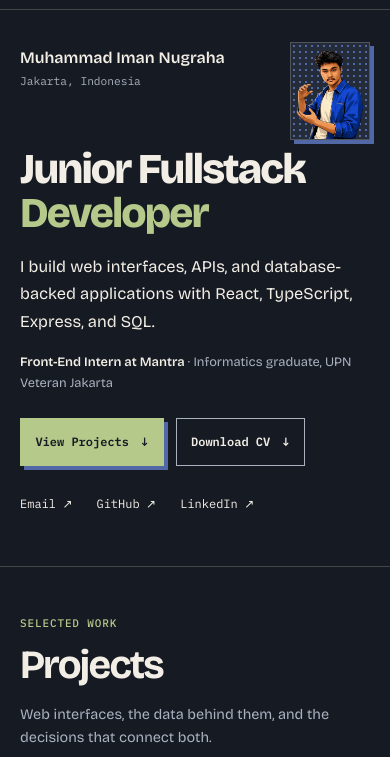
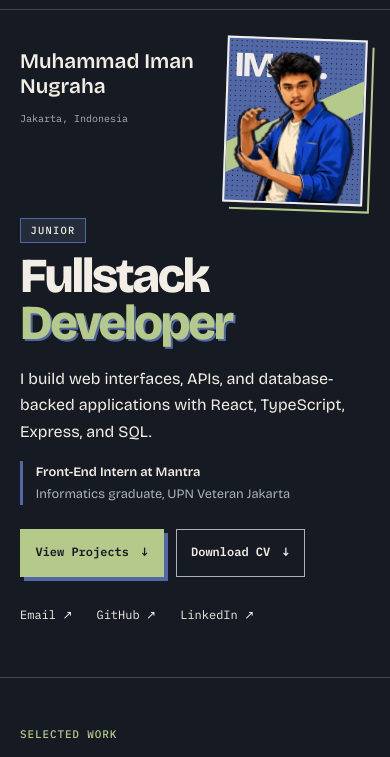
Before and after one commit to Jokskuyy/LandingPageIman, a website: page index.html in a window 390 px wide. Shown: the part 59-816 px from the top of the page. Drawn offline with nearby package versions, Linux system fonts and the light colour scheme.

Commit message:
design: give portfolio hero a comic cover composition

```diff
--- a/index.html
+++ b/index.html
@@ -10,7 +10,7 @@
   <link rel="preconnect" href="https://fonts.googleapis.com" />
   <link rel="preconnect" href="https://fonts.gstatic.com" crossorigin />
   <link href="https://fonts.googleapis.com/css2?family=Bricolage+Grotesque:opsz,wdth,wght@12..96,75..100,400..800&family=IBM+Plex+Mono:wght@400;500;600&display=swap" rel="stylesheet" />
-  <link rel="stylesheet" href="styles/site.css" />
+  <link rel="stylesheet" href="styles/site.css?v=20260909-hero" />
   <script src="parallax.js" defer></script>
 </head>
 <body>
@@ -32,9 +32,9 @@
       <div class="page-shell hero-grid">
         <div class="hero-copy">
           <div class="hero-name"><p>Muhammad Iman Nugraha</p><p class="location">Jakarta, Indonesia</p></div>
-          <h1 id="hero-heading" class="hero-title">Junior Fullstack <span>Developer</span></h1>
+          <h1 id="hero-heading" class="hero-title"><span class="hero-seniority">Junior</span> Fullstack <span class="hero-role">Developer</span></h1>
           <p class="hero-description">I build web interfaces, APIs, and database-backed applications with React, TypeScript, Express, and SQL.</p>
-          <p class="hero-proof"><strong>Front-End Intern at Mantra</strong><span aria-hidden="true"> · </span>Informatics graduate, UPN Veteran Jakarta</p>
+          <p class="hero-proof"><strong>Front-End Intern at Mantra</strong><span class="hero-education">Informatics graduate, UPN Veteran Jakarta</span></p>
           <div class="hero-actions">
             <a class="action action-primary" href="#projects">View Projects <span aria-hidden="true">↓</span></a>
             <a class="action action-secondary" href="output/pdf/muhammad-iman-nugraha-cv.pdf" download data-cv-link>Download CV <span aria-hidden="true">↓</span></a>
@@ -46,8 +46,8 @@
           </div>
         </div>
         <figure class="hero-visual">
-          <div class="portrait-frame"><img class="hero-avatar" src="imgs/iman-avatar-comic-sage.webp" width="1086" height="1448" fetchpriority="high" alt="Comic portrait of Muhammad Iman Nugraha wearing a cobalt jacket" /></div>
-          <figcaption>Open to junior developer roles</figcaption>
+          <div class="portrait-frame"><span class="portrait-lettering" aria-hidden="true">IMAN.</span><img class="hero-avatar" src="imgs/iman-avatar-comic-sage.webp" width="1086" height="1448" fetchpriority="high" alt="Comic portrait of Muhammad Iman Nugraha wearing a cobalt jacket" /></div>
+          <figcaption><span class="availability-dot" aria-hidden="true"></span>Open to junior developer roles</figcaption>
         </figure>
       </div>
     </section>
--- a/styles/input.css
+++ b/styles/input.css
@@ -60,16 +60,19 @@
   .mobile-menu nav a { display: block; padding: 0.8rem 0.75rem; font-family: "IBM Plex Mono", monospace; font-size: 0.8rem; }
   .mobile-menu nav a:hover { color: var(--ink); background: var(--lime); }
 
-  #hero { padding: 3rem 0 3.5rem; }
-  .hero-grid { display: grid; grid-template-columns: minmax(0, 1fr) 285px; align-items: center; gap: 4.25rem; position: relative; }
-  .hero-name { font-size: 1.05rem; font-weight: 600; }
+  #hero { padding: 2.75rem 0 3rem; }
+  .hero-grid { display: grid; grid-template-columns: minmax(0, 1fr) 390px; align-items: center; gap: 3rem; position: relative; }
+  .hero-copy { min-width: 0; position: relative; z-index: 1; }
+  .hero-name { font-size: 1.15rem; font-weight: 600; }
   .location { margin-top: 0.25rem; font-family: "IBM Plex Mono", monospace; font-size: 0.7rem; font-weight: 400; color: var(--steel); }
-  .hero-title { margin-top: 1.4rem; font-size: clamp(2.85rem, 5.6vw, 4.6rem); font-weight: 800; line-height: 1.02; letter-spacing: -0.045em; text-wrap: initial; }
-  .hero-title span { display: block; color: var(--lime); }
-  .hero-description { max-width: 35rem; margin-top: 1.25rem; color: var(--paper); font-size: 1.125rem; line-height: 1.6; }
-  .hero-proof { max-width: 36rem; margin-top: 1rem; color: var(--steel); font-size: 0.825rem; line-height: 1.7; }
-  .hero-proof strong { color: var(--paper); font-weight: 600; }
-  .hero-actions { display: flex; flex-wrap: wrap; gap: 0.875rem; margin-top: 1.75rem; }
+  .hero-title { margin-top: 1.4rem; font-size: clamp(3.8rem, 6.7vw, 5.8rem); font-weight: 800; line-height: 0.97; letter-spacing: -0.05em; text-wrap: initial; }
+  .hero-seniority { display: block; width: fit-content; margin-bottom: 0.75rem; padding: 0.3rem 0.6rem; border: 1px solid var(--cobalt); color: var(--paper); background: var(--raised); font-family: "IBM Plex Mono", monospace; font-size: 0.75rem; font-weight: 500; line-height: 1.3; letter-spacing: 0.12em; text-transform: uppercase; }
+  .hero-role { display: block; width: fit-content; color: var(--lime); text-shadow: 3px 3px 0 var(--cobalt); }
+  .hero-description { max-width: 33rem; margin-top: 1.5rem; color: var(--paper); font-size: 1.05rem; line-height: 1.65; }
+  .hero-proof { max-width: 36rem; margin-top: 1.25rem; border-left: 3px solid var(--cobalt); padding-left: 0.8rem; color: var(--steel); font-size: 0.8rem; line-height: 1.7; }
+  .hero-proof strong { display: block; color: var(--paper); font-weight: 600; }
+  .hero-education { display: block; }
+  .hero-actions { display: flex; flex-wrap: wrap; gap: 0.875rem; margin-top: 1.5rem; }
   .action { display: inline-flex; align-items: center; justify-content: center; gap: 0.75rem; min-height: 3rem; padding: 0.75rem 1.1rem; border: 1px solid var(--line); font-family: "IBM Plex Mono", monospace; font-size: 0.75rem; font-weight: 600; line-height: 1.4; }
   .action-primary { background: var(--lime); color: var(--ink); border-color: var(--lime); box-shadow: 4px 4px 0 var(--cobalt); }
   .action-primary:hover { background: var(--paper); border-color: var(--paper); color: var(--ink); }
@@ -77,10 +80,13 @@
   .action-secondary:hover { border-color: var(--lime); color: var(--lime); }
   .social-links { display: flex; flex-wrap: wrap; gap: 1.5rem; margin-top: 1rem; font-family: "IBM Plex Mono", monospace; font-size: 0.75rem; }
   .social-links a { display: inline-flex; align-items: center; gap: 0.4rem; min-height: 2.75rem; }
-  .hero-visual { width: 100%; padding-right: 0.5rem; }
-  .portrait-frame { border: 1px solid var(--line); background-color: var(--raised); background-image: radial-gradient(var(--cobalt) 1px, transparent 1px); background-size: 10px 10px; box-shadow: 9px 9px 0 var(--cobalt); }
-  .hero-avatar { width: 100%; height: 335px; object-fit: contain; object-position: center bottom; }
-  .hero-visual figcaption { margin-top: 1.4rem; color: var(--steel); text-align: center; font-family: "IBM Plex Mono", monospace; font-size: 0.625rem; }
+  .hero-visual { position: relative; width: 100%; padding: 0.75rem 0.75rem 0; transform: rotate(2deg); }
+  .portrait-frame { position: relative; isolation: isolate; height: 440px; border: 2px solid var(--paper); background-color: var(--cobalt); background-image: radial-gradient(var(--ink) 0.8px, transparent 0.8px); background-size: 7px 7px; box-shadow: 10px 10px 0 var(--ink), 12px 12px 0 var(--lime); }
+  .portrait-frame::before { content: ""; position: absolute; inset: 0; z-index: -1; background: var(--lime); clip-path: polygon(0 64%, 100% 24%, 100% 43%, 0 83%); }
+  .portrait-lettering { position: absolute; top: 1.5rem; left: 1.1rem; color: var(--paper); font-size: 5.9rem; font-weight: 800; line-height: 1; letter-spacing: -0.065em; }
+  .hero-avatar { position: absolute; bottom: 0; left: -4%; max-width: none; width: 108%; height: 425px; object-fit: contain; object-position: center bottom; filter: drop-shadow(-3px 0 0 var(--ink)) drop-shadow(3px 0 0 var(--ink)); }
+  .hero-visual figcaption { position: relative; display: flex; align-items: center; justify-content: center; gap: 0.55rem; width: fit-content; margin: -0.6rem auto 0; padding: 0.8rem 1rem; border: 2px solid var(--ink); color: var(--ink); background: var(--paper); box-shadow: 4px 4px 0 var(--ink); transform: rotate(-4deg); font-family: "IBM Plex Mono", monospace; font-size: 0.65rem; font-weight: 500; }
+  .availability-dot { width: 7px; height: 7px; border-radius: 50%; background: var(--cobalt); }
 
   .section-block { padding-block: 4.5rem; border-top: 1px solid var(--line); }
   .projects-section { padding-top: 3rem; }
@@ -168,9 +174,11 @@
 
   @media (max-width: 1023px) {
     .page-shell { width: calc(100% - 3rem); }
-    .hero-grid { grid-template-columns: minmax(0, 1fr) 220px; gap: 2rem; }
-    .hero-avatar { height: 290px; }
-    .hero-title { font-size: 3.5rem; }
+    .hero-grid { grid-template-columns: minmax(0, 1fr) 290px; gap: 2rem; }
+    .portrait-frame { height: 360px; }
+    .hero-avatar { height: 340px; }
+    .portrait-lettering { font-size: 4.8rem; left: 0.7rem; }
+    .hero-title { font-size: 4.1rem; }
     .hero-description { font-size: 1rem; }
     .desktop-nav { gap: 1rem; }
     .project-body { padding: 1.35rem; }
@@ -182,17 +190,21 @@
     .desktop-nav { display: none; }
     .mobile-menu { display: block; }
     .site-header > div { min-height: 4.25rem; }
-    #hero { padding: 2rem 0 2.5rem; }
+    #hero { padding: 1.75rem 0 2.5rem; }
     .hero-grid { display: block; }
-    .hero-name { min-height: 5.25rem; padding-top: 0.25rem; max-width: calc(100% - 110px); font-size: 1rem; line-height: 1.45; }
-    .hero-title { margin-top: 1.3rem; font-size: clamp(2.65rem, 8.5vw, 3.5rem); line-height: 1.05; }
-    .hero-description { margin-top: 1.1rem; max-width: 32rem; font-size: 1.025rem; line-height: 1.65; }
+    .hero-name { min-height: 10.25rem; padding-top: 0.75rem; max-width: calc(100% - 160px); font-size: 1.3rem; line-height: 1.2; }
+    .location { margin-top: 0.7rem; font-size: 0.625rem; line-height: 1.6; }
+    .hero-title { margin-top: 1rem; font-size: clamp(2.9rem, 12.5vw, 4rem); line-height: 0.98; }
+    .hero-seniority { font-size: 0.65rem; margin-bottom: 0.6rem; }
+    .hero-role { text-shadow: 2px 2px 0 var(--cobalt); }
+    .hero-description { margin-top: 1.1rem; max-width: 32rem; font-size: 1rem; line-height: 1.65; }
     .hero-proof { margin-top: 1rem; max-width: 32rem; font-size: 0.8rem; }
     .hero-actions { gap: 0.75rem; margin-top: 1.5rem; }
     .hero-actions .action { padding-inline: 0.9rem; }
-    .hero-visual { position: absolute; top: 0; right: 0; width: 80px; padding-right: 0; }
-    .hero-avatar { height: 96px; }
-    .portrait-frame { box-shadow: 4px 4px 0 var(--cobalt); background-size: 6px 6px; }
+    .hero-visual { position: absolute; top: 0; right: 5px; width: 140px; padding: 0; }
+    .hero-avatar { height: 162px; }
+    .portrait-frame { height: 166px; box-shadow: 5px 5px 0 var(--ink), 7px 7px 0 var(--lime); background-size: 5px 5px; }
+    .portrait-lettering { top: 0.55rem; left: 0.35rem; font-size: 2.2rem; }
     .hero-visual figcaption { display: none; }
     .section-block { padding-block: 3rem; }
     .section-heading { display: block; margin-bottom: 1.5rem; }
@@ -227,7 +239,9 @@
   }
   @media (max-width: 359px) {
     .page-shell { width: calc(100% - 2rem); }
-    .hero-title { font-size: 2.4rem; }
+    .hero-title { font-size: 2.8rem; }
+    .hero-name { font-size: 1.15rem; max-width: calc(100% - 145px); }
+    .hero-visual { width: 126px; }
     .hero-actions .action { padding-inline: 0.65rem; gap: 0.4rem; font-size: 0.7rem; }
   }
   @media (prefers-reduced-motion: reduce) {
--- a/tests/harness.js
+++ b/tests/harness.js
@@ -28,7 +28,7 @@ export function loadStyles(document) {
   return [...document.querySelectorAll('link[rel="stylesheet"]')]
     .map(link => link.getAttribute('href'))
     .filter(href => href && !/^(?:https?:)?\/\//.test(href))
-    .map(href => readFileSync(join(dirname(INDEX_HTML_PATH), href), 'utf8'))
+    .map(href => readFileSync(join(dirname(INDEX_HTML_PATH), href.split(/[?#]/)[0]), 'utf8'))
     .join('\n');
 }
 
```
Also changed, not shown: README.md, styles/site.css.
